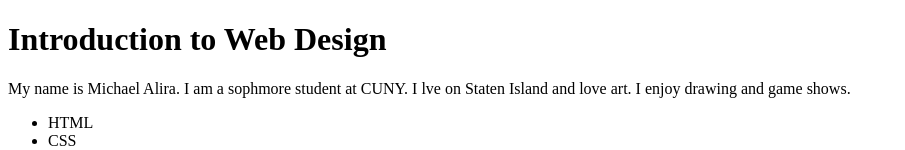
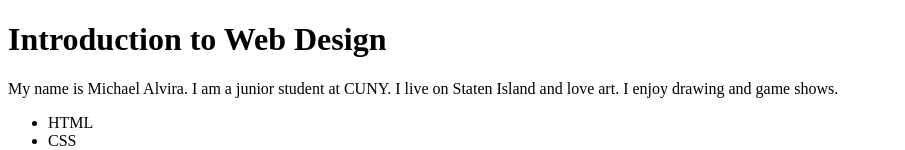
Before and after one commit to m-alvira/Hunter-2024-Demo, a plain HTML site: page Index.html in a window 1280 px wide. Shown: the top 150 px of the page, without its empty margins (0-905 px from the left). Drawn offline with Linux system fonts and the light colour scheme.

Commit message:
index.html

```diff
--- a/Index.html
+++ b/Index.html
@@ -6,7 +6,7 @@
   </head>
   <body>
     <h1>Introduction to Web Design</h1>
-    <p>My name is Michael Alira. I am a sophmore student at CUNY. I lve on Staten Island and love art. I enjoy drawing and game shows.</p>
+    <p>My name is Michael Alvira. I am a junior student at CUNY. I live on Staten Island and love art. I enjoy drawing and game shows.</p>
     <ul>
       <li>HTML</li>
       <li>CSS</li>
```
